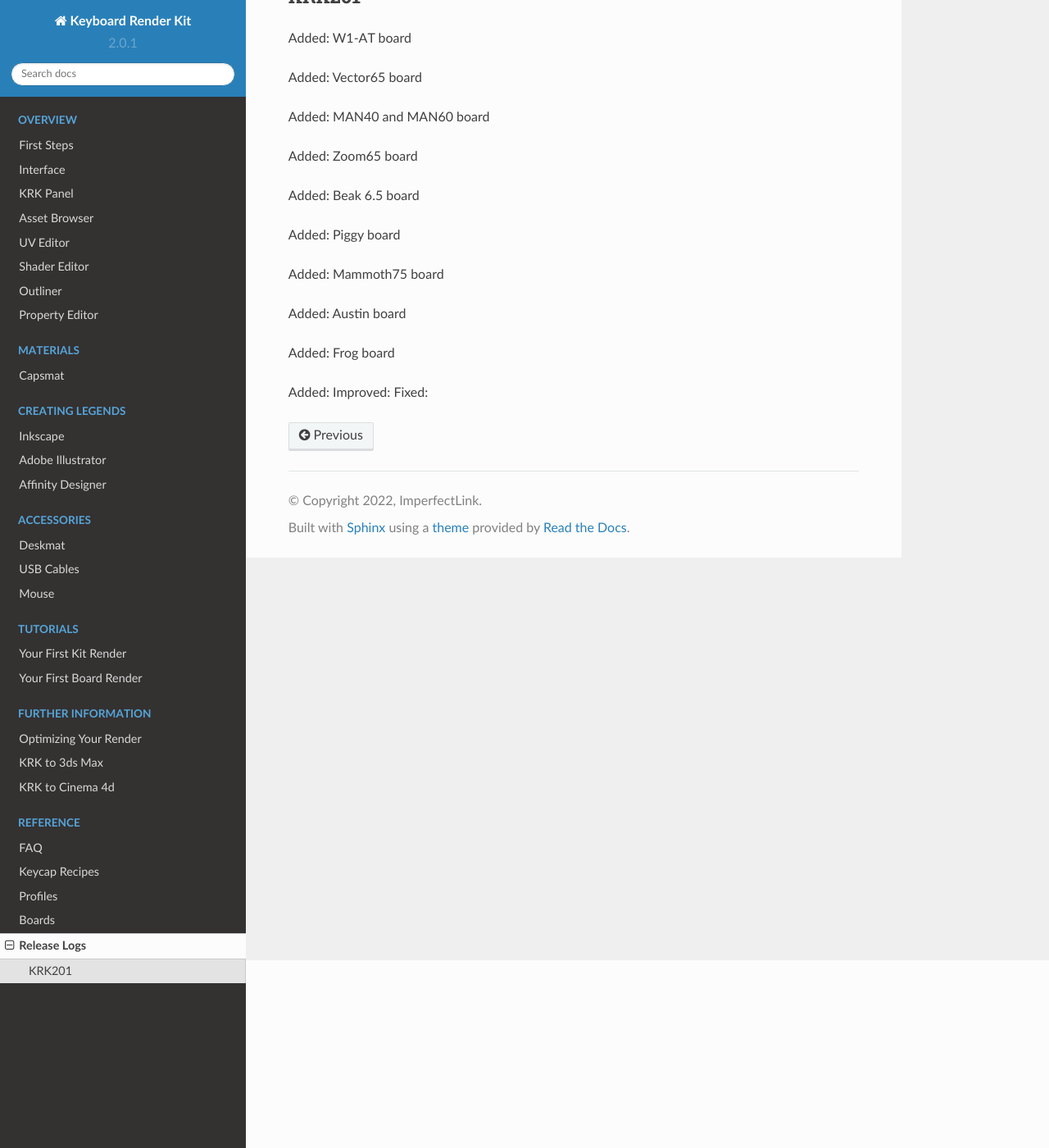
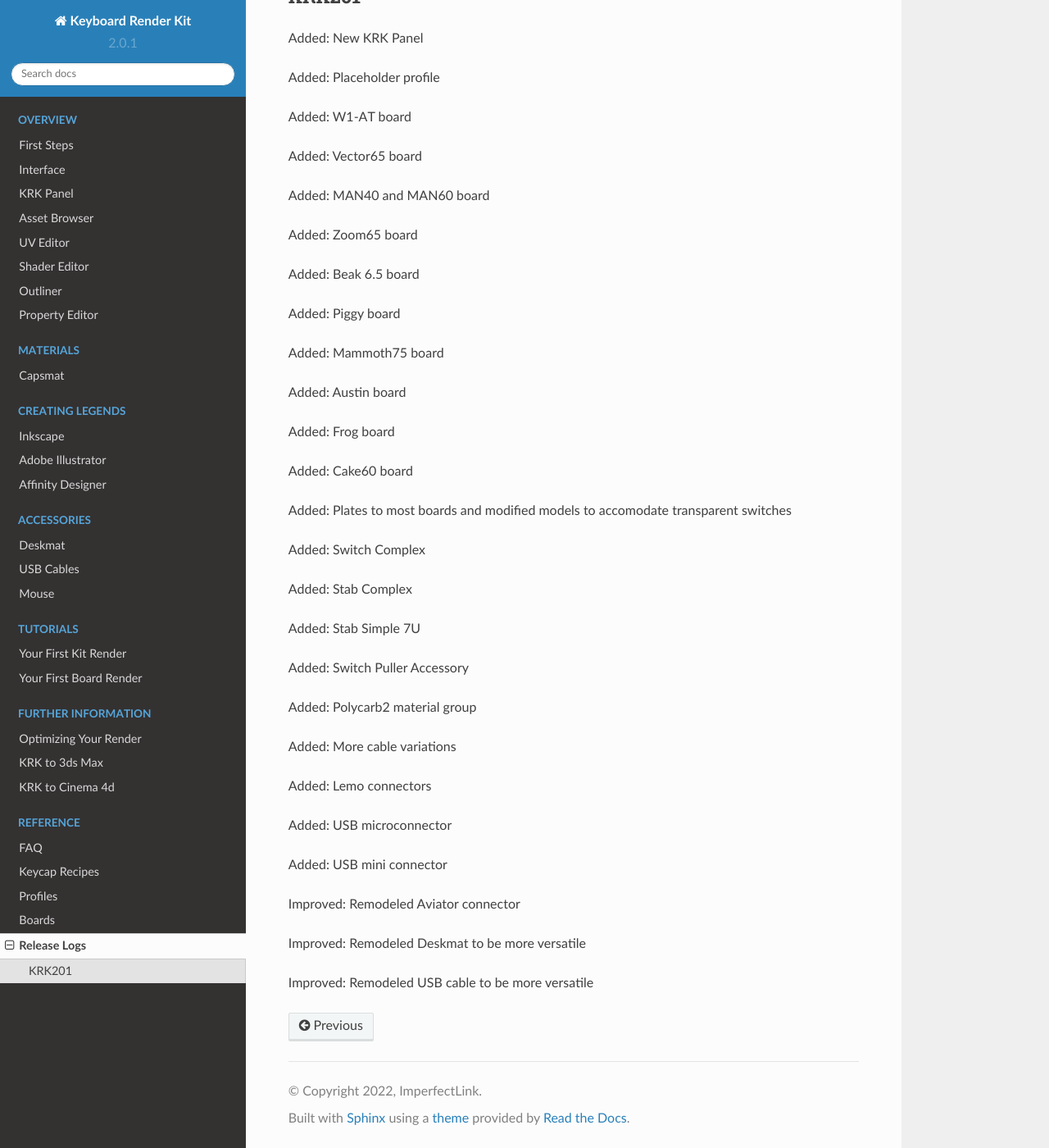
Before and after one commit to imperfectlink/KeyboardRenderKit, a Sphinx documentation site: the page built from docs/source/releases.rst, in a window 1280 px wide and 1400 px high, scrolled down 229 px. Shown: the whole window at 82% size. Built offline with Sphinx 7.4.7 and the Read the Docs theme 2.0.0, drawn with Linux system fonts in a browser that asks for light colours.

Commit message:
Update releases.rst

```diff
--- a/docs/source/releases.rst
+++ b/docs/source/releases.rst
@@ -5,6 +5,10 @@
 
 KRK201
 ~~~~
+
+Added: New KRK Panel
+
+Added: Placeholder profile
 
 Added: W1-AT board
 
@@ -24,6 +28,30 @@
 
 Added: Frog board
 
-Added:
-Improved:
-Fixed:
+Added: Cake60 board
+
+Added: Plates to most boards and modified models to accomodate transparent switches
+
+Added: Switch Complex
+
+Added: Stab Complex
+
+Added: Stab Simple 7U
+
+Added: Switch Puller Accessory
+
+Added: Polycarb2 material group
+
+Added: More cable variations
+
+Added: Lemo connectors
+
+Added: USB microconnector
+
+Added: USB mini connector
+
+Improved: Remodeled Aviator connector
+
+Improved: Remodeled Deskmat to be more versatile
+
+Improved: Remodeled USB cable to be more versatile
```
